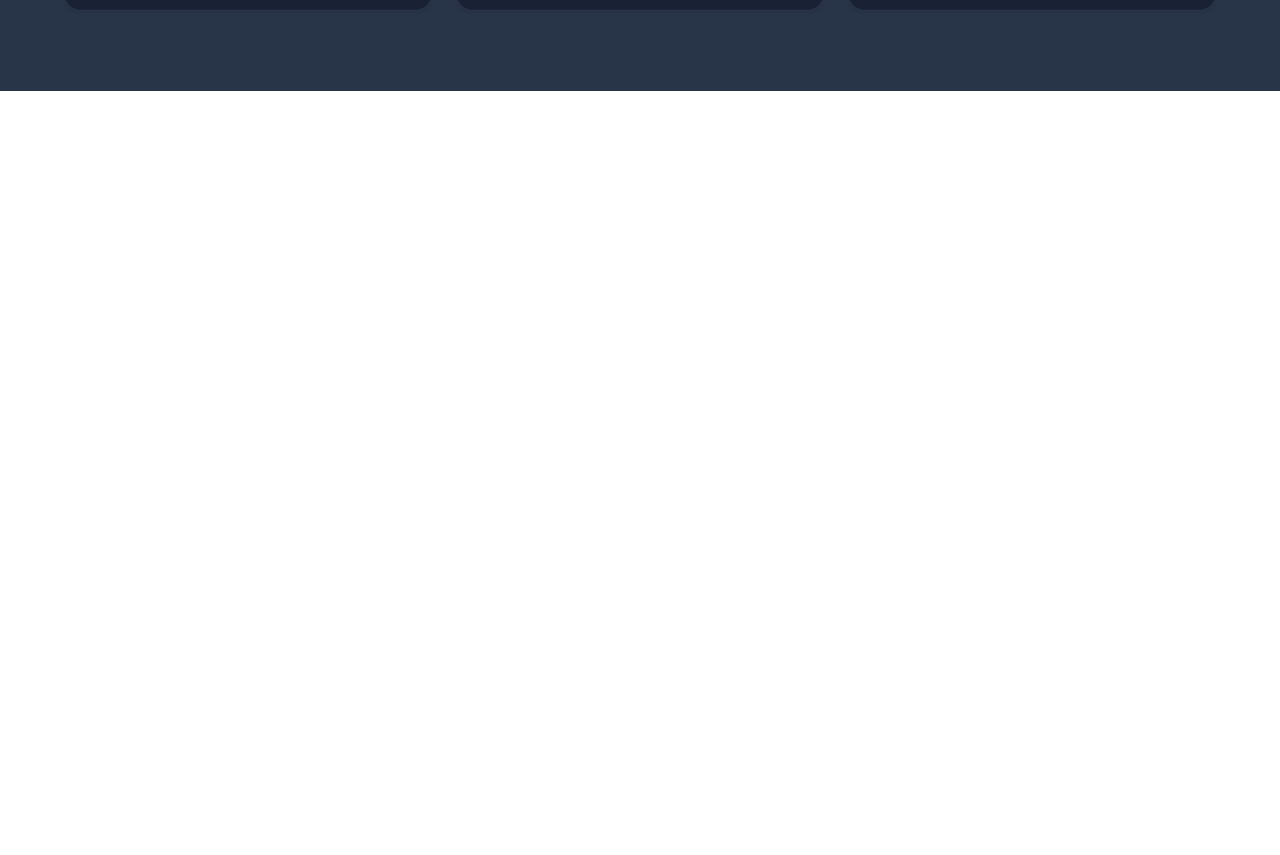
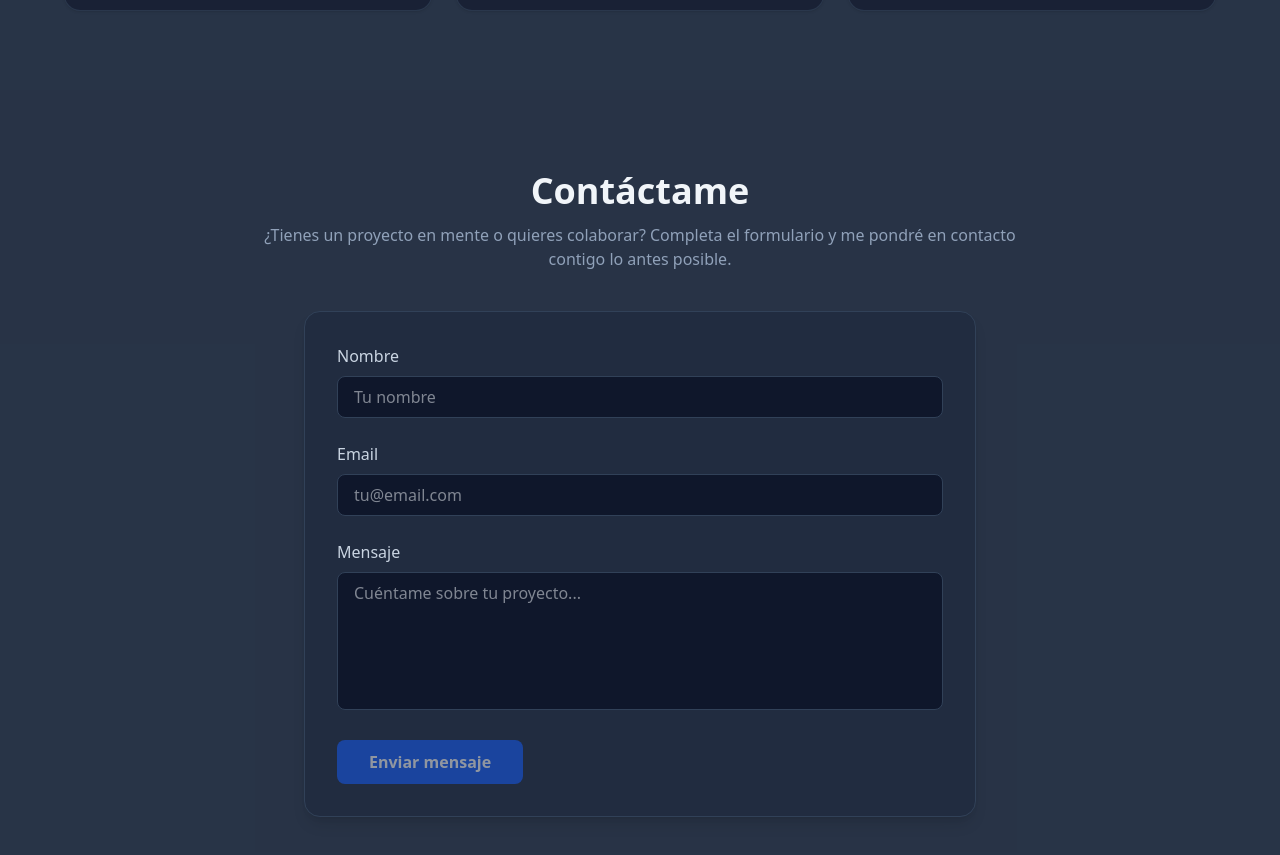
Before and after one commit to Yrobainah/yariel-portfolio, an Angular app: page / in a window 1280 px wide. Shown: the part 2959-3814 px from the top of the page. Before the commit the page ends 3050 px from the top, so only its background shows below. Built offline with nearby package versions, Linux system fonts and the light colour scheme.

Commit message:
feat (contact) incorporación de la sección contact a onepage

```diff
--- a/src/app/features/onepage/onepage.html
+++ b/src/app/features/onepage/onepage.html
@@ -5,4 +5,5 @@
   <app-about></app-about>
   <app-projects></app-projects>
   <app-servicios></app-servicios>
+  <app-contact></app-contact>
 </main>
--- a/src/app/features/onepage/onepage.ts
+++ b/src/app/features/onepage/onepage.ts
@@ -4,10 +4,11 @@ import { Home } from '../../sections/home/home';
 import { About } from '../../sections/about/about';
 import { Projects } from '../../sections/projects/projects';
 import { Servicios } from '../../sections/servicios/servicios';
+import { ContactComponent } from '../../sections/contact/contact';
 
 @Component({
   selector: 'app-onepage',
-  imports: [Navbar, Home, About, Projects, Servicios],
+  imports: [Navbar, Home, About, Projects, Servicios, ContactComponent],
   templateUrl: './onepage.html',
   styleUrl: './onepage.scss',
 })
--- a/src/app/sections/contact/contact.html
+++ b/src/app/sections/contact/contact.html
@@ -74,7 +74,7 @@
     <p class="text-green-400 mt-4">
       ¡Gracias! Tu mensaje fue enviado correctamente 🚀
     </p>
-    } @else{
+    } @if(sentOk === false) {
     <p class="text-red-400 mt-4">
       Ups, hubo un error al enviar. Inténtalo de nuevo.
     </p>
```
